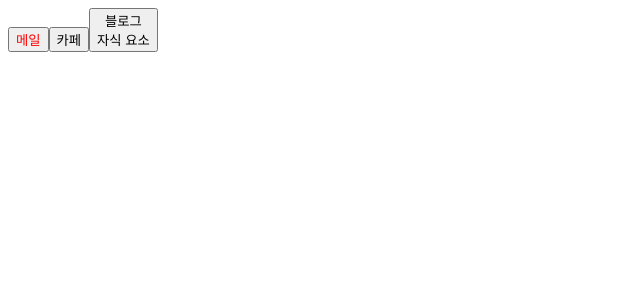
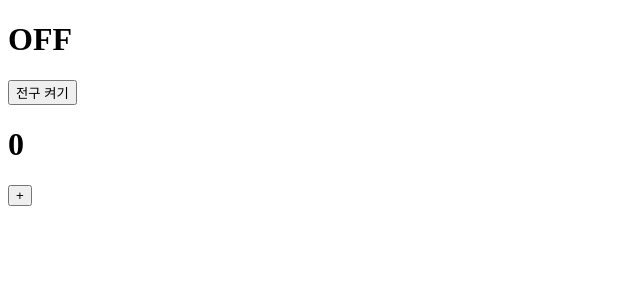
Before and after one commit to seongmin36/onebite-react-challenge, a React (Vite) app in the folder onebite-react/section05/: page / in a window 1280 px wide. Shown: the top 300 px of the page, without its empty margins (0-640 px from the left). Built offline with nearby package versions, Linux system fonts and the light colour scheme.

Commit message:
section05 State로 상태관리 하기 finished

```diff
--- a/onebite-react/section05/src/App.jsx
+++ b/onebite-react/section05/src/App.jsx
@@ -1,26 +1,23 @@
-import "./App.css";
-import Button from "./components/Button";
-import Footer from "./components/Footer";
-import Header from "./components/Header";
-import Main from "./components/Main";
+import { useState } from 'react';
+import './App.css';
 
 function App() {
-  const ButtonProps = {
-    text: "메일",
-    color: "red",
-    a: 1,
-    b: 2,
-    c: 3,
+  const [count, setCount] = useState(0);
+  const [light, setLight] = useState('OFF');
+  const PlusNum = () => {
+    setCount(count + 1);
   };
 
   return (
     <>
-      {/* 스프레드 연산자로 Props 전달 */}
-      <Button {...ButtonProps} />
-      <Button text={"카페"} />
-      <Button text={"블로그"}>
-        <div>자식 요소</div>
-      </Button>
+      <div>
+        <h1>{light}</h1>
+        <button onClick={() => setLight(light === 'OFF' ? 'ON' : 'OFF')}>
+          전구 {light === 'OFF' ? '켜기' : '끄기'}
+        </button>
+      </div>
+      <h1>{count}</h1>
+      <button onClick={PlusNum}>+</button>
     </>
   );
 }
```
